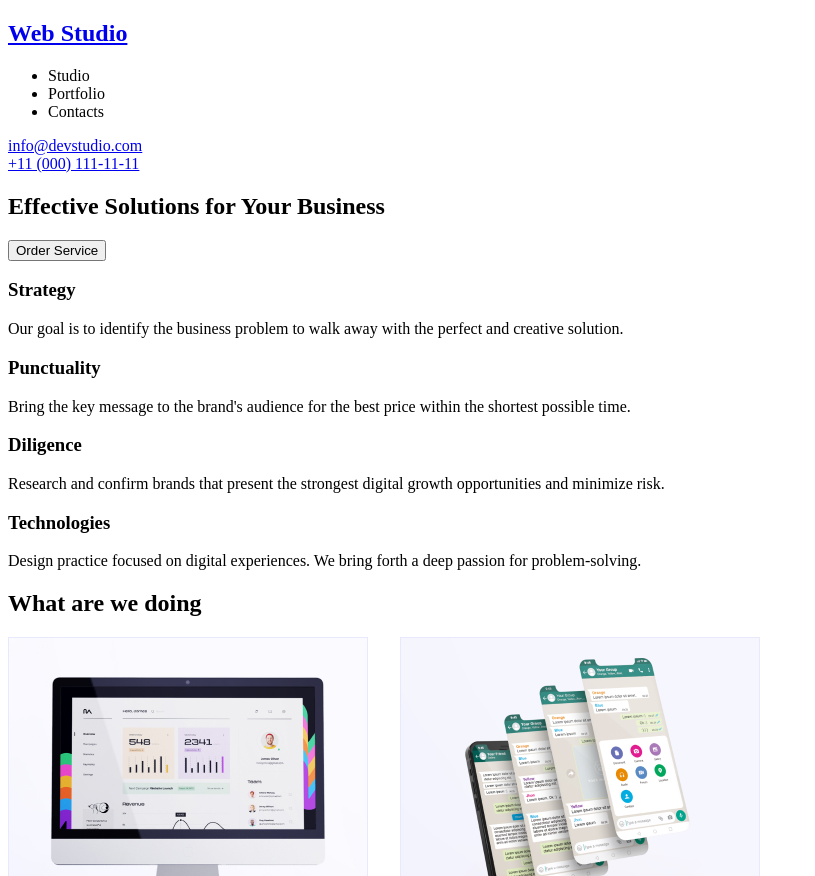
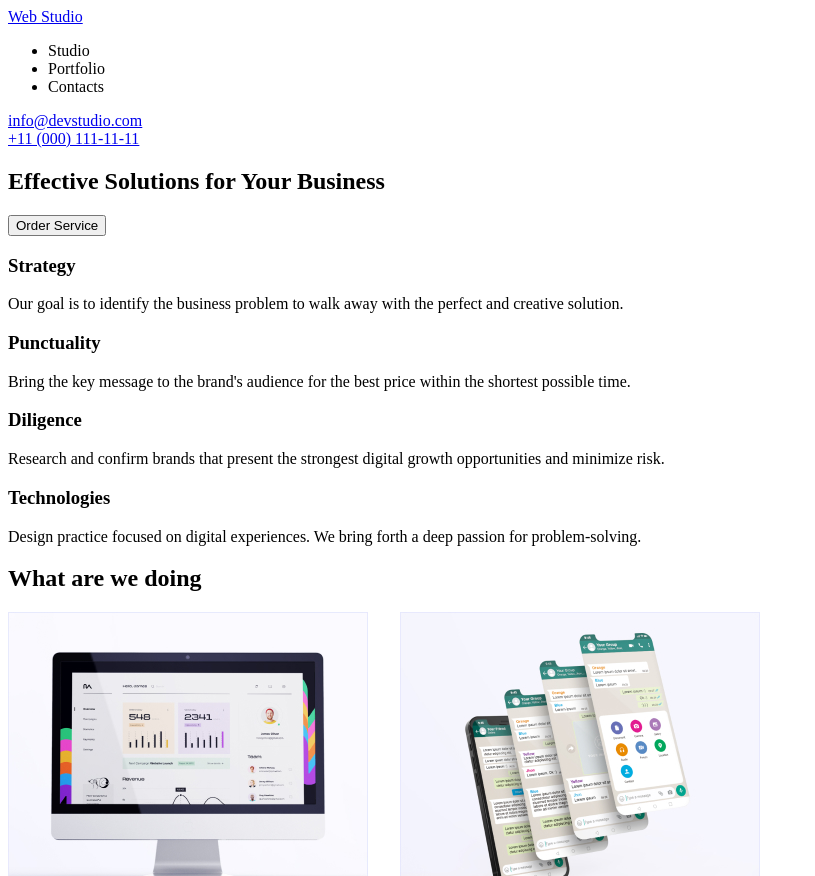
Before and after one commit to banggog8/goit-markup-hw-01, a plain HTML site: page index.html in a window 1280 px wide. Shown: the top 876 px of the page, without its empty margins (0-815 px from the left). Drawn offline with Linux system fonts and the light colour scheme.

Commit message:
update index.html file

```diff
--- a/index.html
+++ b/index.html
@@ -10,17 +10,18 @@
 
     <!-- Header -->
     <header>
-        <section>
-            <h2>
-                <a href="index.html">Web Studio</a>
-            </h2>
         <nav>
+           <a href="./index.html">Web Studio</a>
            <ul>
                 <li>Studio</li>
                 <li>Portfolio</li>
                 <li>Contacts</li>
             </ul>
         </nav>
+
+        <section>
+
+
 
             <a href="mailto:info@devstudio.com">info@devstudio.com</a> <br>
             <a href="tel:+11(000)111-11-11">+11 (000) 111-11-11</a>
@@ -73,7 +74,7 @@
      <footer>
         <section>
         <h2>
-            <a href="index.html">Web Studio</a>
+            <a href="./index.html">Web Studio</a>
         </h2>
         <p>Increase the flow of customers and sales for your business with digital marketing & growth solutions.</p>
 
```
Lines whose indentation alone changed are shown as unchanged.
